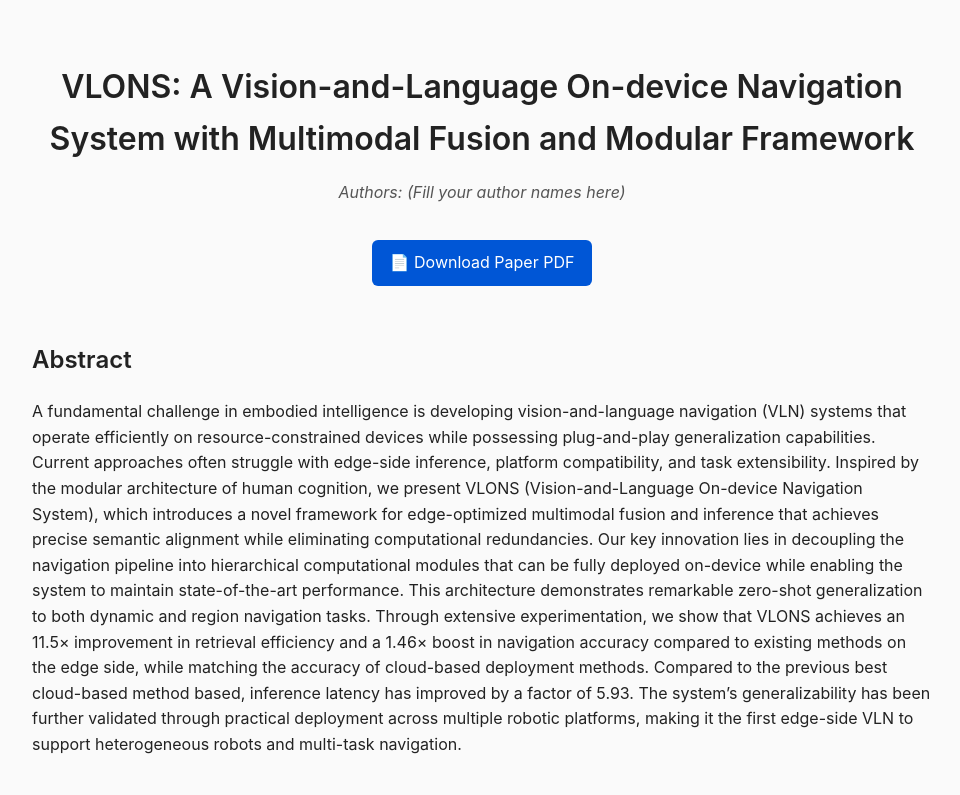
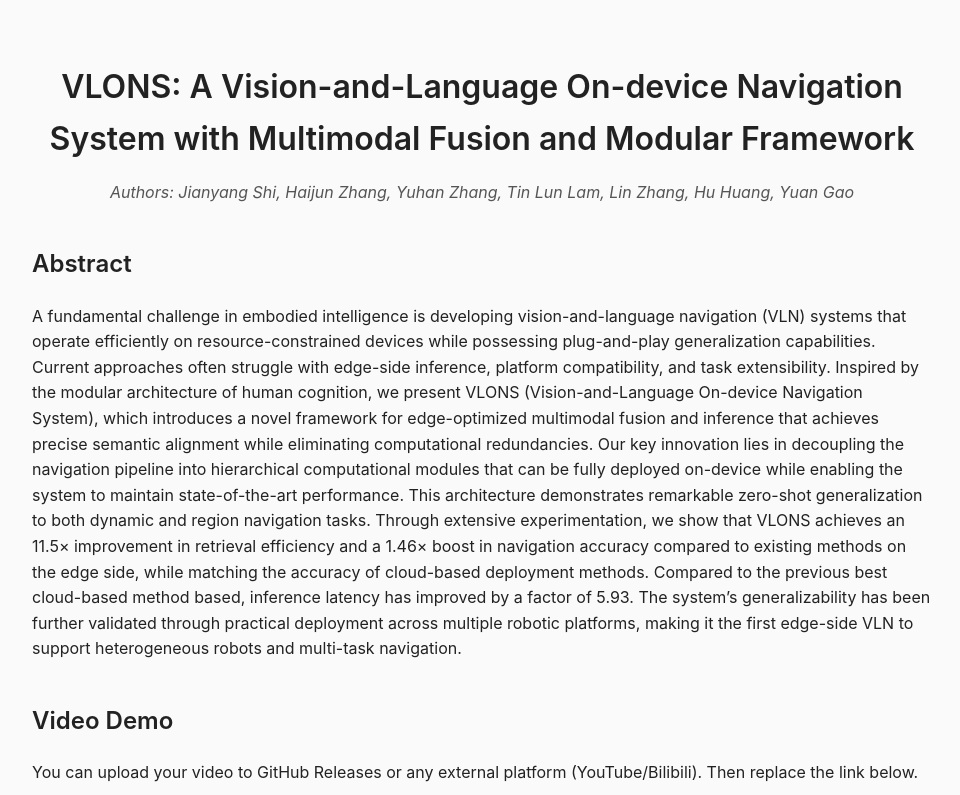
Before and after one commit to CNFightingSjy/vlons, a plain HTML site: page index.html in a window 1280 px wide. Shown: the top 795 px of the page, without its empty margins (158-1118 px from the left). Drawn offline with Linux system fonts and the light colour scheme.

Commit message:
demo vedio commit

```diff
--- a/index.html
+++ b/index.html
@@ -97,13 +97,13 @@
 
     <!-- Authors -->
     <p class="authors">
-      <em>Authors: (Fill your author names here)</em>
+      <em>Authors: Jianyang Shi, Haijun Zhang, Yuhan Zhang, Tin Lun Lam, Lin Zhang, Hu Huang, Yuan Gao</em>
     </p>
 
     <!-- PDF link -->
-    <p style="text-align:center;">
+    <!-- <p style="text-align:center;">
       <a href="paper.pdf" target="_blank" class="pdf-button">📄 Download Paper PDF</a>
-    </p>
+    </p> -->
 
     <!-- Abstract -->
     <div class="section">
```
Also changed, not shown: 1 other file.
